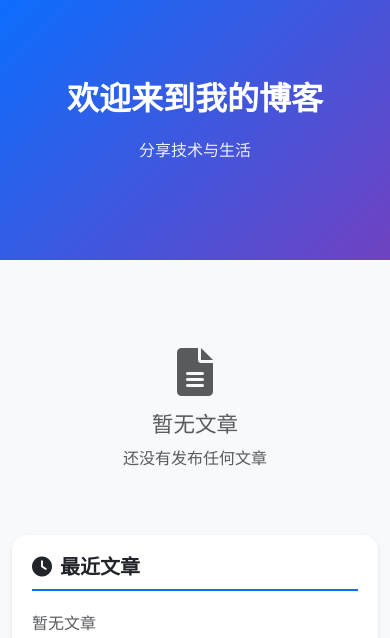
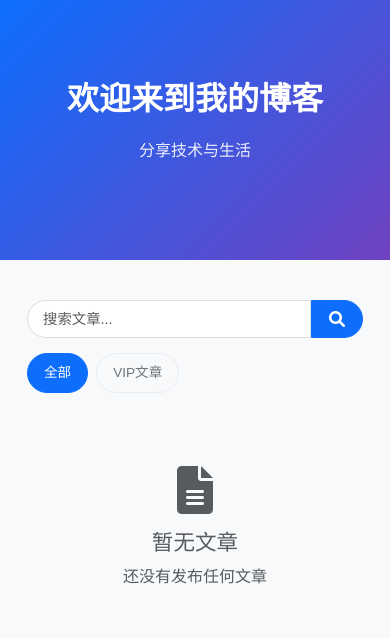
Before and after one commit to jhzhou002/blog, a Django app: page / in a window 390 px wide. Shown: the top 638 px of the page. Run offline with Django 4.2, Linux system fonts and the light colour scheme; data that the repository does not hold is empty.

Commit message:
按草图实现移动端专用布局和筛选功能
- 移动端保持左图右文横向布局，但调整为紧凑尺寸
- 添加移动端专用搜索框（仅移动端显示）
- 添加移动端筛选标签：全部、VIP文章、分类筛选
- 优化移动端卡片间距和字体大小
- 桌面端布局保持不变

🤖 Generated with [Claude Code](https://claude.ai/code)

Co-Authored-By: Claude <noreply@anthropic.com>

```diff
--- a/static/css/style.css
+++ b/static/css/style.css
@@ -754,6 +754,59 @@ body {
 }
 
 /* Responsive */
+/* Mobile Search and Filters */
+.mobile-search-filters {
+    margin-bottom: 20px;
+    padding: 0 15px;
+}
+
+.mobile-search-bar {
+    margin-bottom: 15px;
+}
+
+.mobile-search-input {
+    border-radius: 25px 0 0 25px;
+    border: 1px solid #ddd;
+    font-size: 0.9rem;
+    height: 38px;
+}
+
+.mobile-search-btn {
+    border-radius: 0 25px 25px 0;
+    border: 1px solid var(--primary-color);
+    width: 50px;
+    display: flex;
+    align-items: center;
+    justify-content: center;
+}
+
+.mobile-filter-tabs {
+    display: flex;
+    gap: 8px;
+    overflow-x: auto;
+    padding-bottom: 5px;
+}
+
+.filter-tab {
+    background: #f8f9fa;
+    color: #6c757d;
+    padding: 8px 16px;
+    border-radius: 20px;
+    text-decoration: none;
+    font-size: 0.85rem;
+    white-space: nowrap;
+    border: 1px solid #e9ecef;
+    transition: all 0.2s ease;
+}
+
+.filter-tab.active,
+.filter-tab:hover {
+    background: var(--primary-color);
+    color: white;
+    text-decoration: none;
+    border-color: var(--primary-color);
+}
+
 @media (max-width: 767.98px) {
     /* Mobile bottom navigation adjustments */
     body {
--- a/templates/blog/index.html
+++ b/templates/blog/index.html
@@ -50,6 +50,25 @@
 {% endif %}
 
 <div class="container">
+    <!-- Mobile Search and Filters (only visible on mobile) -->
+    <div class="mobile-search-filters d-md-none">
+        <div class="mobile-search-bar">
+            <form method="GET" action="{% url 'blog:search' %}" class="d-flex">
+                <input type="text" name="q" class="form-control mobile-search-input" placeholder="搜索文章..." value="{{ request.GET.q }}">
+                <button class="btn btn-primary mobile-search-btn" type="submit">
+                    <i class="fas fa-search"></i>
+                </button>
+            </form>
+        </div>
+        <div class="mobile-filter-tabs">
+            <a href="{% url 'blog:index' %}" class="filter-tab {% if not request.resolver_match.kwargs %}active{% endif %}">全部</a>
+            <a href="#" class="filter-tab" onclick="toggleVipFilter()">VIP文章</a>
+            {% for category in categories|slice:":3" %}
+                <a href="{% url 'blog:category_posts' category.pk %}" class="filter-tab">{{ category.name }}</a>
+            {% endfor %}
+        </div>
+    </div>
+
     <div class="row">
         <!-- Main Content -->
         <div class="col-lg-8">
```
Also changed, not shown: other parts of static/css/style.css (+23 -14 lines).
